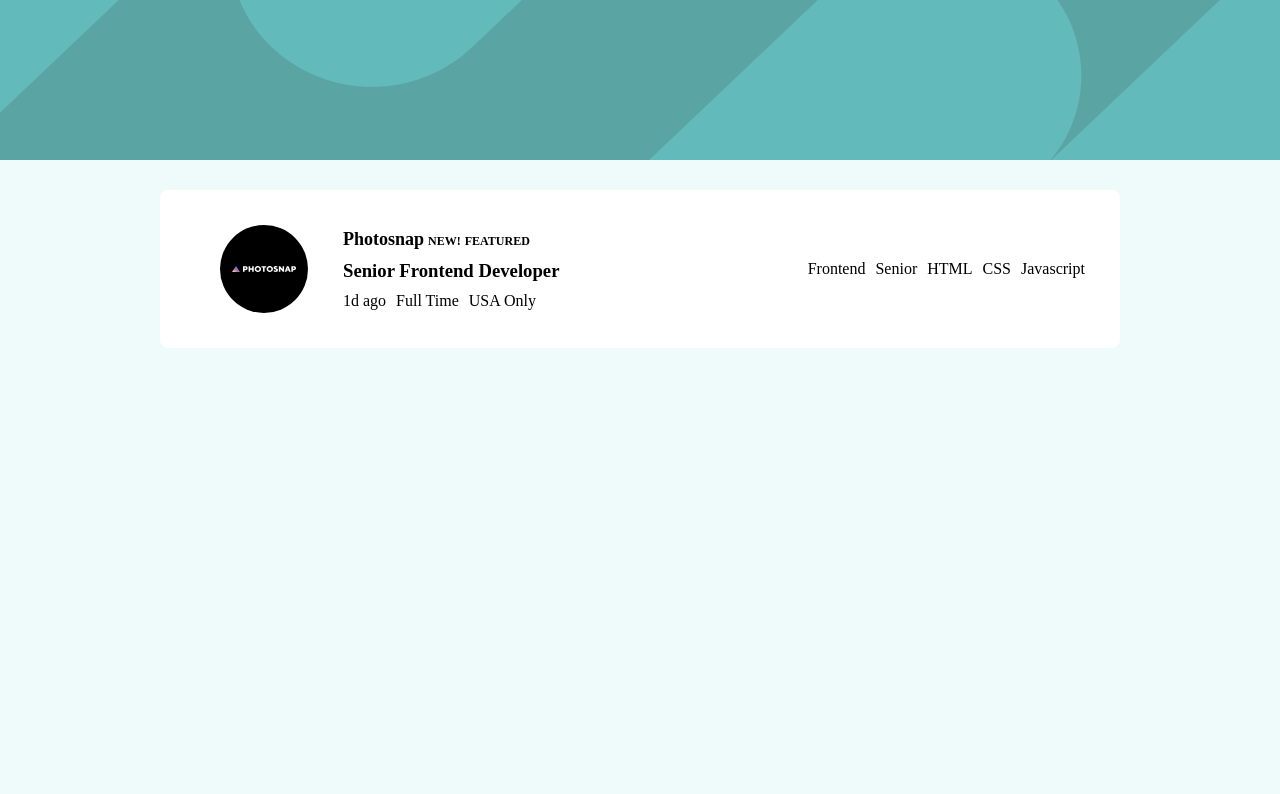
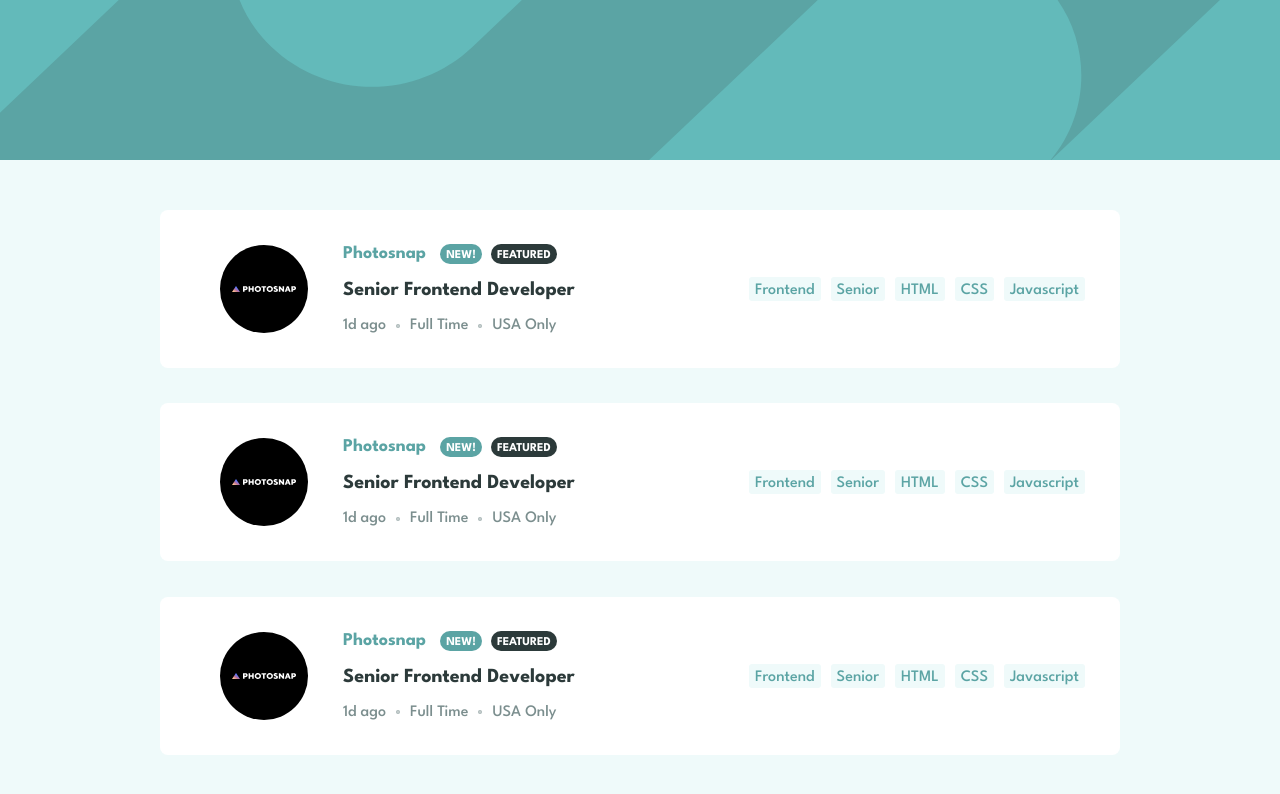
Before and after one commit to Vieira14N/job-list, a plain HTML site: page index.html in a window 1280 px wide. Drawn offline with Linux system fonts and the light colour scheme.

Commit message:
feat: Job Container Card(template) criado e estilizado

```diff
--- a/index.html
+++ b/index.html
@@ -5,6 +5,9 @@
   <meta charset="UTF-8">
   <meta name="viewport" content="width=device-width, initial-scale=1.0">
   <link rel="icon" type="image/png" sizes="32x32" href="./images/favicon-32x32.png">
+  <link rel="preconnect" href="https://fonts.googleapis.com">
+  <link rel="preconnect" href="https://fonts.gstatic.com" crossorigin>
+  <link href="https://fonts.googleapis.com/css2?family=League+Spartan:wght@500;700&display=swap" rel="stylesheet">
   <link rel="stylesheet" href="style.css">
   <title>Frontend Mentor | Job Listings</title>
 </head>
@@ -18,14 +21,76 @@
     <div class="job-container">
       <div class="job-container-info">
         <img src="./images/photosnap.svg" alt="photosnap">
+        <div class="job-container-info-section">
           <div>
             <h2>Photosnap</h2>
-            <span>NEW!</span>
-            <span>FEATURED</span>
+            <span class="new">NEW!</span>
+            <span class="feat">FEATURED</span>
+          </div>
           <h3>Senior Frontend Developer</h3>
           <ul>
             <li>1d ago</li>
+            <li class="circle"></li>
             <li>Full Time</li>
+            <li class="circle"></li>
+            <li>USA Only</li>
+          </ul>
+        </div>
+      </div>
+
+      <ul class="job-container-lang">
+        <li>Frontend</li>
+        <li>Senior</li>
+        <li>HTML</li>
+        <li>CSS</li>
+        <li>Javascript</li>
+      </ul>
+    </div>
+
+    <div class="job-container">
+      <div class="job-container-info">
+        <img src="./images/photosnap.svg" alt="photosnap">
+        <div class="job-container-info-section">
+          <div>
+            <h2>Photosnap</h2>
+            <span class="new">NEW!</span>
+            <span class="feat">FEATURED</span>
+          </div>
+          <h3>Senior Frontend Developer</h3>
+          <ul>
+            <li>1d ago</li>
+            <li class="circle"></li>
+            <li>Full Time</li>
+            <li class="circle"></li>
+            <li>USA Only</li>
+          </ul>
+        </div>
+      </div>
+
+      <ul class="job-container-lang">
+        <li>Frontend</li>
+        <li>Senior</li>
+        <li>HTML</li>
+        <li>CSS</li>
+        <li>Javascript</li>
+      </ul>
+    </div>
+
+    <div class="job-container">
+      <div class="job-container-info">
+        <img src="./images/photosnap.svg" alt="photosnap">
+        <div class="job-container-info-section">
+          <div>
+            <h2>Photosnap</h2>
+            <span class="new">NEW!</span>
+            <span class="feat">FEATURED</span>
+          </div>
+          <h3>Senior Frontend Developer</h3>
+          <ul>
+            <li>1d ago</li>
+            <li class="circle"></li>
+            <li>Full Time</li>
+            <li class="circle"></li>
             <li>USA Only</li>
           </ul>
         </div>
--- a/style.css
+++ b/style.css
@@ -2,6 +2,7 @@
     margin: 0;
     padding: 0;
     box-sizing: border-box;
+    font-family:'League Spartan', Arial, Helvetica, sans-serif;
 }
 
 ul{
@@ -35,6 +36,7 @@ main{
     min-height: calc(100vh - 10rem);
     background-color: hsl(180, 52%, 96%);
     display: flex;
+    flex-wrap: wrap;
     justify-content: center;
     padding: 30px 0;
 }
@@ -48,36 +50,77 @@ main{
     background-color: white;
     padding: 35px 35px 35px 60px;
     border-radius: 8px;
+    margin-top: 20px;
 }
 
 .job-container-info{
     display: flex;
-    align-items: center;
+
 }
 
 .job-container-info img {
     margin-right: 35px;
 }
 
+.job-container-info-section {
+    display: flex;
+    flex-direction: column;
+    justify-content: space-between;
+}
+
 .job-container-info h2{
     display: inline-block;
     font-size: 18px;
-    margin-bottom: 10px;
+    font-weight: 700;
+    color: hsl(180, 29%, 50%);
+    margin-right: 10px;
 }
 
 .job-container-info h3{
-    margin-bottom: 10px;
+    font-size: 20px;
+    color: hsl(180, 14%, 20%);
 }
 
 .job-container-info span{
     font-size: 12px;
     font-weight: 700;
+    color: white;
+    padding: 6px 6px 3px 6px;
+    border-radius: 10px;
+}
+
+.job-container-info .new{
+    background-color: hsl(180, 29%, 50%);
+    margin-right: 5px;
+}
+
+.job-container-info .feat{
+    background-color: hsl(180, 14%, 20%);
+}
+
+.job-container-info ul {
+    align-items: center;
 }
 
 .job-container-info ul li {
     margin-right: 10px;
+    color: hsl(180, 8%, 52%);
+    font-size: 16px;
+}
+
+.job-container-info ul .circle{
+    display: block;
+    width: 4px;
+    height: 4px;
+    background-color: hsla(180, 8%, 52%, 0.4);
+    border: 1px solid hsla(180, 8%, 52%, 0.4);
+    border-radius: 50%;
 }
 
 .job-container-lang li {
     margin-left: 10px;
+    color: hsl(180, 29%, 50%);
+    background-color: hsl(180, 52%, 96%);
+    padding: 6px 6px 3px 6px;
+    border-radius: 3px;
 }
```
Lines whose indentation alone changed are shown as unchanged.
